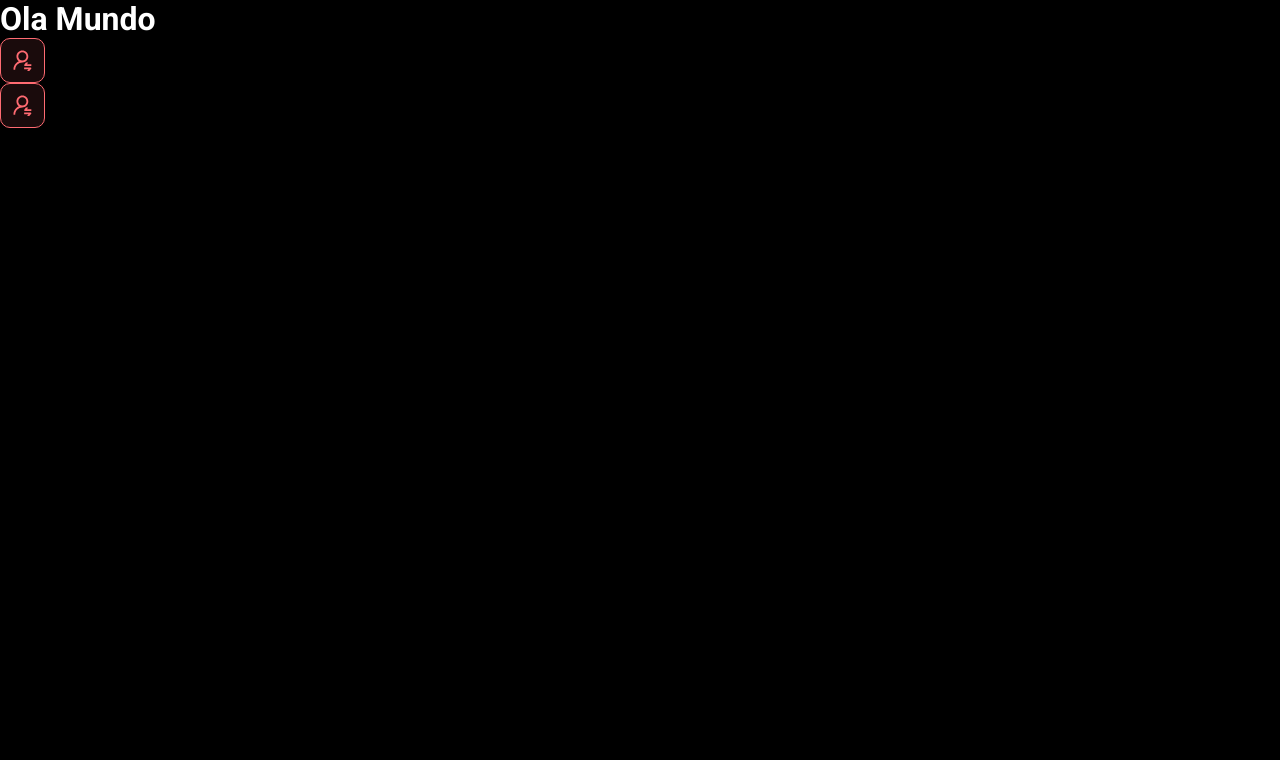
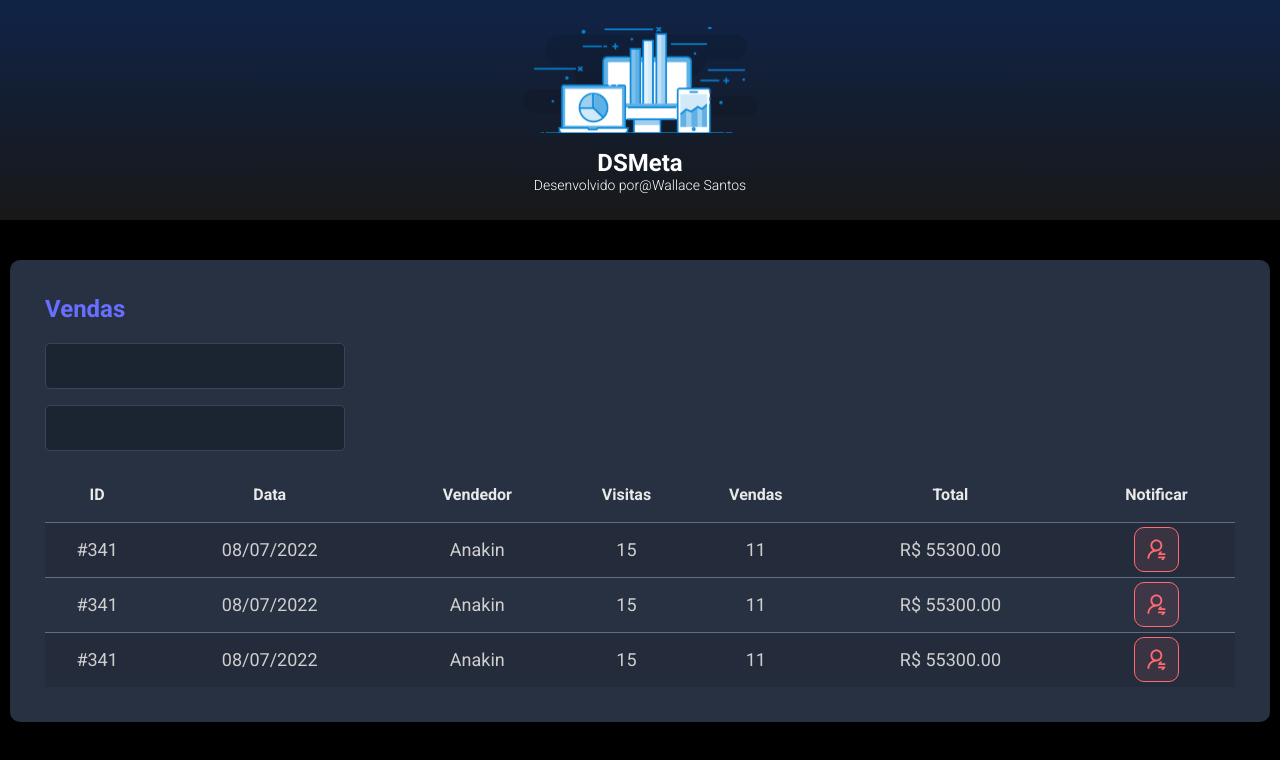
Before and after one commit to WallaceSantosdeOliveira/dsmeta, a React (Vite) app in the folder frontend/: page / in a window 1280 px wide. Shown: the top 760 px of the page. Built offline with nearby package versions, Linux system fonts and the light colour scheme.

Commit message:
Other components

```diff
--- a/frontend/src/App.tsx
+++ b/frontend/src/App.tsx
@@ -1,13 +1,19 @@
-import NotificationButton from "./components/NotificationButton";
+import Header from "./components/Header";
+import SalesCard from "./components/SalesCard";
+
 
 function App() {
   return (
     <>
-      <h1>Ola Mundo</h1>
-      <NotificationButton />
-      <NotificationButton />
+      <Header />
+      <main>
+        <section id="sales">
+          <div className="dsmeta-container"></div>
+          <SalesCard />
+        </section>
+      </main>
     </>
   );
 }
 
-export default App
+export default App;
--- /dev/null
+++ b/frontend/src/components/Header/index.tsx
@@ -0,0 +1,19 @@
+import logo from '../../assets/img/logo.svg'
+
+import './styles.css'
+
+function Header() {
+  return (
+    <header>
+      <div className="dsmeta-logo-container">
+        <img src={logo} alt="DSMeta" />
+        <h1>DSMeta</h1>
+        <p>
+          Desenvolvido por
+          <a href="https://www.linkedin.com/in/wallace-santos-de-oliveira-25b99a170/">@Wallace Santos</a>
+        </p>
+      </div>
+    </header>
+  );
+}
+export default Header;
--- /dev/null
+++ b/frontend/src/components/Header/styles.css
@@ -0,0 +1,27 @@
+header {
+    background: linear-gradient(180deg, #102347 0%, #181818 100%);
+    height: 220px;
+    display: flex;
+    align-items: center;
+    justify-content: center;
+  }
+
+  .dsmeta-logo-container {
+    display: flex;
+    flex-direction: column;
+    align-items: center;
+  }
+
+  .dsmeta-logo-container img {
+    width: 235px;
+  }
+
+  .dsmeta-logo-container h1 {
+    margin-top: 15px;
+    font-size: 24px;
+  }
+
+  .dsmeta-logo-container p {
+    font-size: 14px;
+    font-weight: 300;
+  }
--- /dev/null
+++ b/frontend/src/components/SalesCard/index.tsx
@@ -0,0 +1,76 @@
+import NotificationButton from "../NotificationButton";
+import "./styles.css";
+
+function SalesCard() {
+  return (
+    <div className="dsmeta-card">
+      <h2 className="dsmeta-sales-title">Vendas</h2>
+      <div>
+        <div className="dsmeta-form-control-container">
+          <input className="dsmeta-form-control" type="text" />
+        </div>
+        <div className="dsmeta-form-control-container">
+          <input className="dsmeta-form-control" type="text" />
+        </div>
+      </div>
+
+      <div>
+        <table className="dsmeta-sales-table">
+          <thead>
+            <tr>
+              <th className="show992">ID</th>
+              <th className="show576">Data</th>
+              <th>Vendedor</th>
+              <th className="show992">Visitas</th>
+              <th className="show992">Vendas</th>
+              <th>Total</th>
+              <th>Notificar</th>
+            </tr>
+          </thead>
+          <tbody>
+            <tr>
+              <td className="show992">#341</td>
+              <td className="show576">08/07/2022</td>
+              <td>Anakin</td>
+              <td className="show992">15</td>
+              <td className="show992">11</td>
+              <td>R$ 55300.00</td>
+              <td>
+                <div className="dsmeta-red-btn-container">
+                  <NotificationButton />
+                </div>
+              </td>
+            </tr>
+            <tr>
+              <td className="show992">#341</td>
+              <td className="show576">08/07/2022</td>
+              <td>Anakin</td>
+              <td className="show992">15</td>
+              <td className="show992">11</td>
+              <td>R$ 55300.00</td>
+              <td>
+                <div className="dsmeta-red-btn-container">
+                  <NotificationButton />
+                </div>
+              </td>
+            </tr>
+            <tr>
+              <td className="show992">#341</td>
+              <td className="show576">08/07/2022</td>
+              <td>Anakin</td>
+              <td className="show992">15</td>
+              <td className="show992">11</td>
+              <td>R$ 55300.00</td>
+              <td>
+                <div className="dsmeta-red-btn-container">
+                  <NotificationButton />
+                </div>
+              </td>
+            </tr>
+          </tbody>
+        </table>
+      </div>
+    </div>
+  );
+}
+export default SalesCard;
--- /dev/null
+++ b/frontend/src/components/SalesCard/styles.css
@@ -0,0 +1,98 @@
+.dsmeta-card {
+    background-color: #283142;
+    border-radius: 10px;
+    padding: 30px 10px;
+  }
+
+  .dsmeta-sales-title {
+    color: #676fff;
+    font-size: 24px;
+    margin-bottom: 20px;
+  }
+
+  .dsmeta-form-control-container {
+    margin-bottom: 16px;
+    max-width: 300px;
+  }
+
+  .dsmeta-form-control {
+    width: 100%;
+    height: 46px;
+    background-color: #1b2531;
+    border: 1px solid #384459;
+    border-radius: 5px;
+    color: #9aaabe;
+    padding: 0 20px;
+    font-size: 18px;
+  }
+
+  .dsmeta-sales-table {
+    width: 100%;
+    border-spacing: 0;
+    border-collapse: collapse;
+  }
+
+  .dsmeta-sales-table thead {
+    height: 55px;
+    font-size: 16px;
+    color: #e9e9e9;
+    font-weight: 700;
+  }
+
+  .dsmeta-sales-table tbody {
+    font-size: 14px;
+    font-weight: 400;
+    color: #cfcfcf;
+    text-align: center;
+  }
+
+  .dsmeta-sales-table tbody tr {
+    height: 74px;
+    border-top: 1px solid #5f6e82;
+  }
+
+  .dsmeta-sales-table tbody tr:hover > td {
+    background-color: #384459;
+  }
+
+  .dsmeta-sales-table tbody tr:nth-child(odd) {
+    background-color: #242c3b;
+  }
+
+  .dsmeta-red-btn-container {
+      display: flex;
+      justify-content: center;
+  }
+
+
+  .show576 {
+      display: none;
+  }
+
+  .show992 {
+      display: none;
+  }
+
+  @media (min-width: 576px) {
+      .show576 {
+          display: table-cell;
+      }
+
+      .dsmeta-card {
+          padding: 35px;
+      }
+
+      .dsmeta-sales-table tbody tr {
+          height: 55px;
+      }
+
+      .dsmeta-sales-table tbody {
+          font-size: 18px;
+      }
+  }
+
+  @media (min-width: 992px) {
+      .show992 {
+          display: table-cell;
+      }
+  }
--- a/frontend/src/index.css
+++ b/frontend/src/index.css
@@ -20,40 +20,7 @@
   text-decoration: none;
 }
 
-header {
-  background: linear-gradient(180deg, #102347 0%, #181818 100%);
-  height: 220px;
-  display: flex;
-  align-items: center;
-  justify-content: center;
-}
-
-.dsmeta-logo-container {
-  display: flex;
-  flex-direction: column;
-  align-items: center;
-}
-
-.dsmeta-logo-container img {
-  width: 235px;
-}
-
-.dsmeta-logo-container h1 {
-  margin-top: 15px;
-  font-size: 24px;
-}
-
-.dsmeta-logo-container p {
-  font-size: 14px;
-  font-weight: 300;
-}
-
-.dsmeta-card {
-  background-color: #283142;
-  border-radius: 10px;
-  padding: 30px 10px;
-}
-
+/*----------------------------------------------*/
 .dsmeta-container {
   width: 100%;
   max-width: 900px;
@@ -63,111 +30,3 @@
 #sales {
   padding: 40px 10px;
 }
-
-.dsmeta-sales-title {
-  color: #676fff;
-  font-size: 24px;
-  margin-bottom: 20px;
-}
-
-.dsmeta-form-control-container {
-  margin-bottom: 16px;
-  max-width: 300px;
-}
-
-.dsmeta-form-control {
-  width: 100%;
-  height: 46px;
-  background-color: #1b2531;
-  border: 1px solid #384459;
-  border-radius: 5px;
-  color: #9aaabe;
-  padding: 0 20px;
-  font-size: 18px;
-}
-
-.dsmeta-sales-table {
-  width: 100%;
-  border-spacing: 0;
-  border-collapse: collapse;
-}
-
-.dsmeta-sales-table thead {
-  height: 55px;
-  font-size: 16px;
-  color: #e9e9e9;
-  font-weight: 700;
-}
-
-.dsmeta-sales-table tbody {
-  font-size: 14px;
-  font-weight: 400;
-  color: #cfcfcf;
-  text-align: center;
-}
-
-.dsmeta-sales-table tbody tr {
-  height: 74px;
-  border-top: 1px solid #5f6e82;
-}
-
-.dsmeta-sales-table tbody tr:hover > td {
-  background-color: #384459;
-}
-
-.dsmeta-sales-table tbody tr:nth-child(odd) {
-  background-color: #242c3b;
-}
-
-.dsmeta-red-btn-container {
-    display: flex;
-    justify-content: center;
-}
-
-.dsmeta-red-btn {
-  height: 45px;
-  width: 45px;
-  background: rgba(255, 107, 114, 0.1);
-  border: 1px solid #ff6b72;
-  border-radius: 10px;
-  display: flex;
-  align-items: center;
-  justify-content: center;
-  cursor: pointer;
-}
-
-.dsmeta-red-btn img {
-    width: 19px;
-}
-
-.show576 {
-    display: none;
-}
-
-.show992 {
-    display: none;
-}
-
-@media (min-width: 576px) {
-    .show576 {
-        display: table-cell;
-    }
-
-    .dsmeta-card {
-        padding: 35px;
-    }
-
-    .dsmeta-sales-table tbody tr {
-        height: 55px;
-    }
-
-    .dsmeta-sales-table tbody {
-        font-size: 18px;
-    }
-}
-
-@media (min-width: 992px) {
-    .show992 {
-        display: table-cell;
-    }
-}
```
Also changed, not shown: frontend/src/assets/img/logo.svg (added).
